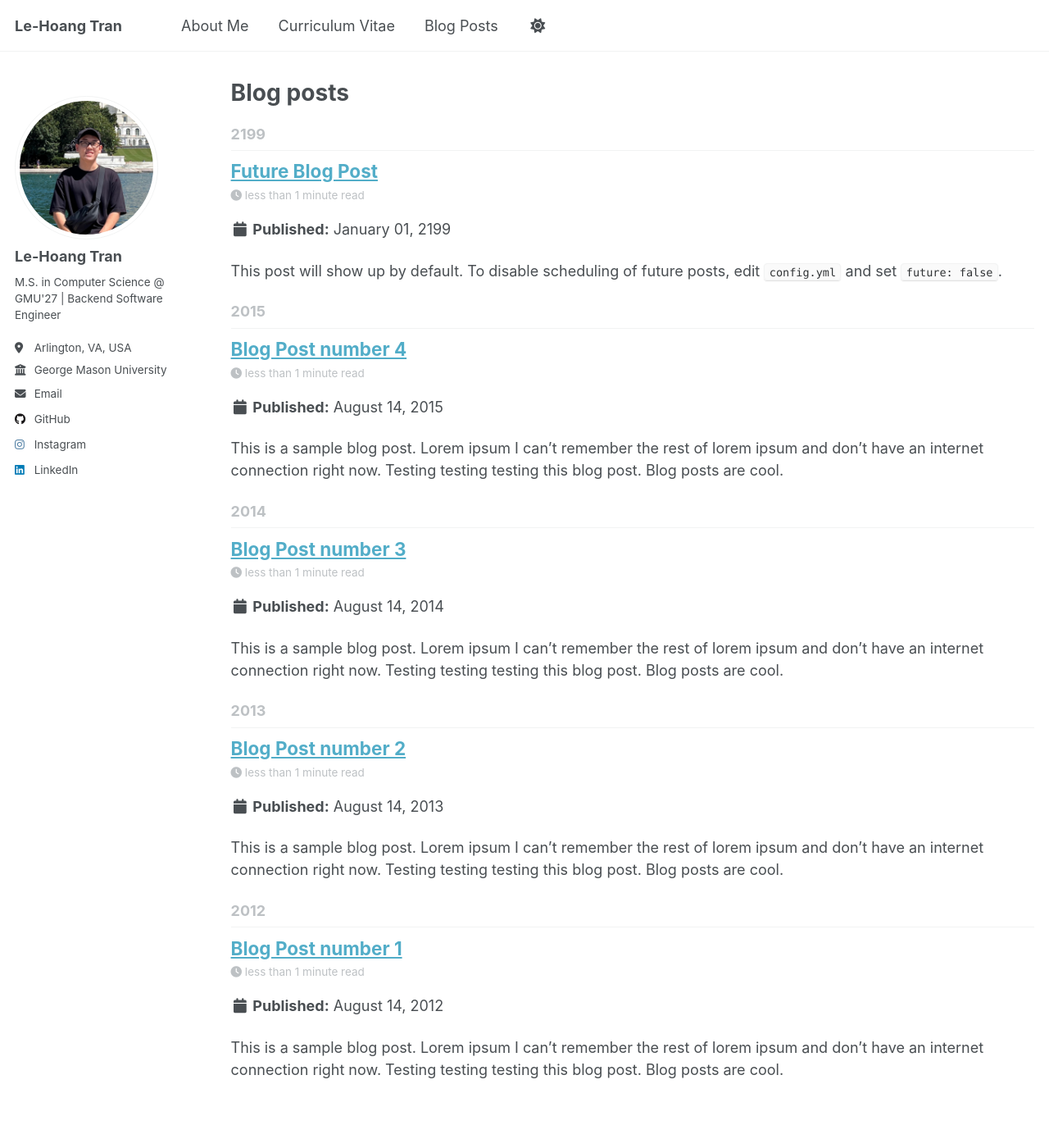
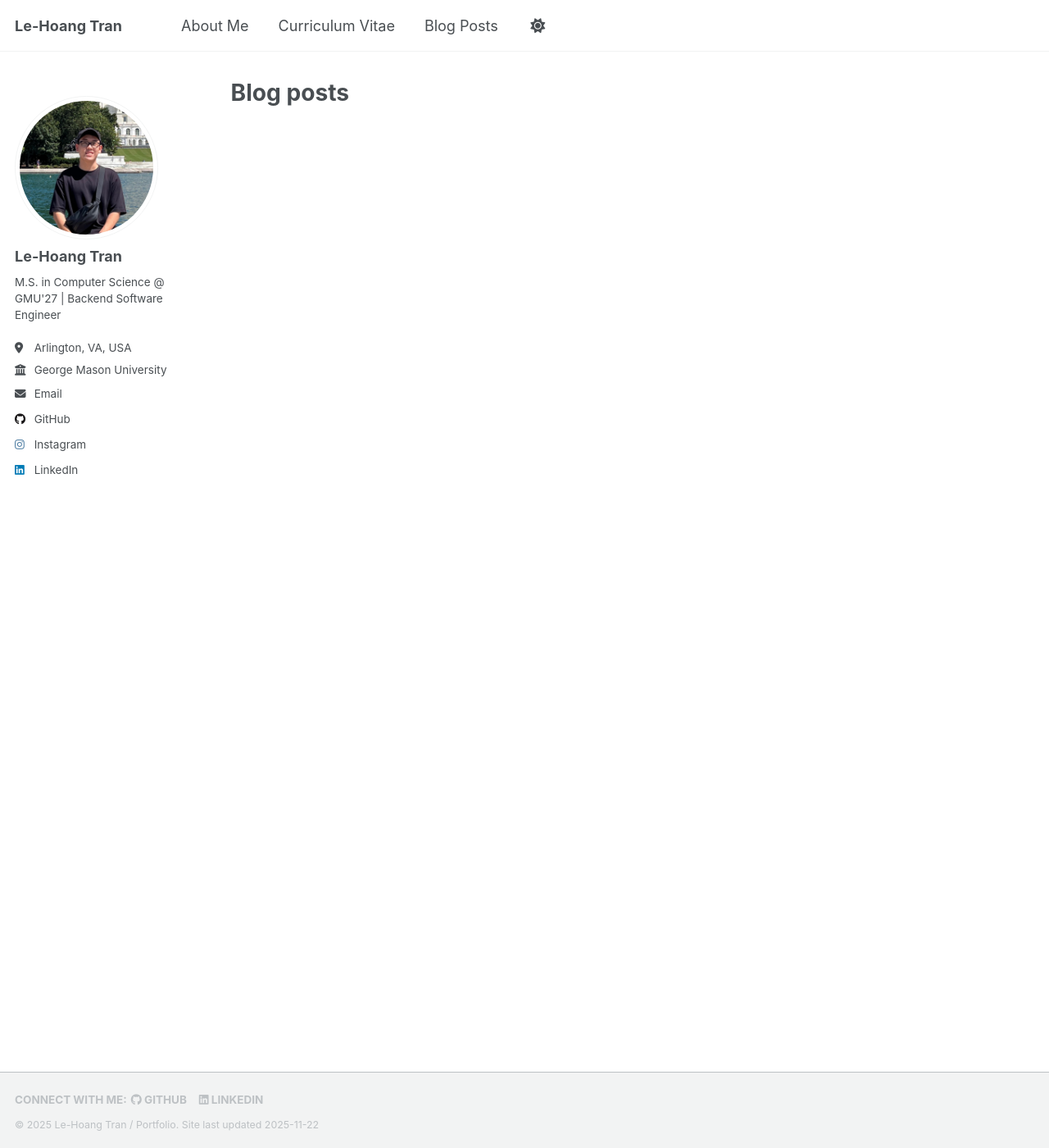
Before and after one commit to lehoangtran289/lehoangtran289.github.io, a Jekyll site: the page built from _pages/year-archive.html, in a window 1280 px wide and 1400 px high. Shown: the whole window at 82% size. Built offline with Jekyll 4.4.1, drawn with Linux system fonts in a browser that asks for light colours; a script that is not in the unit is left out.

Commit message:
Refactor CV content and remove some default template blog posts

```diff
--- a/_posts/2012-08-14-blog-post-1.md
+++ /dev/null
@@ -1,20 +0,0 @@
----
-title: 'Blog Post number 1'
-date: 2012-08-14
-permalink: /posts/2012/08/blog-post-1/
-tags:
-  - cool posts
-  - category1
-  - category2
----
-
-This is a sample blog post. Lorem ipsum I can't remember the rest of lorem ipsum and don't have an internet connection right now. Testing testing testing this blog post. Blog posts are cool.
-
-Headings are cool
-======
-
-You can have many headings
-======
-
-Aren't headings cool?
-------
--- a/_posts/2013-08-14-blog-post-2.md
+++ /dev/null
@@ -1,20 +0,0 @@
----
-title: 'Blog Post number 2'
-date: 2013-08-14
-permalink: /posts/2013/08/blog-post-2/
-tags:
-  - cool posts
-  - category1
-  - category2
----
-
-This is a sample blog post. Lorem ipsum I can't remember the rest of lorem ipsum and don't have an internet connection right now. Testing testing testing this blog post. Blog posts are cool.
-
-Headings are cool
-======
-
-You can have many headings
-======
-
-Aren't headings cool?
-------
--- a/_posts/2014-08-14-blog-post-3.md
+++ /dev/null
@@ -1,20 +0,0 @@
----
-title: 'Blog Post number 3'
-date: 2014-08-14
-permalink: /posts/2014/08/blog-post-3/
-tags:
-  - cool posts
-  - category1
-  - category2
----
-
-This is a sample blog post. Lorem ipsum I can't remember the rest of lorem ipsum and don't have an internet connection right now. Testing testing testing this blog post. Blog posts are cool.
-
-Headings are cool
-======
-
-You can have many headings
-======
-
-Aren't headings cool?
-------
--- a/_posts/2199-01-01-future-post.md
+++ /dev/null
@@ -1,11 +0,0 @@
----
-title: 'Future Blog Post'
-date: 2199-01-01
-permalink: /posts/2012/08/blog-post-4/
-tags:
-  - cool posts
-  - category1
-  - category2
----
-
-This post will show up by default. To disable scheduling of future posts, edit `config.yml` and set `future: false`.
```
Also changed, not shown: _pages/cv.md (+1 -1 lines), _posts/2015-08-14-blog-post-4.md (deleted, +0 -20 lines).
